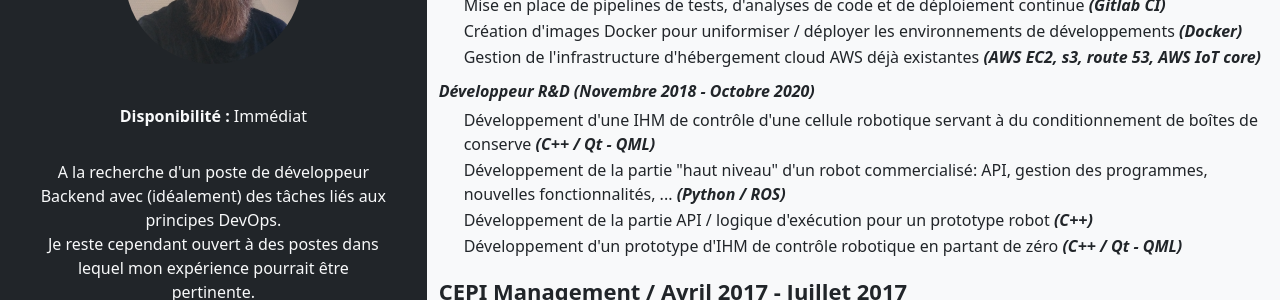
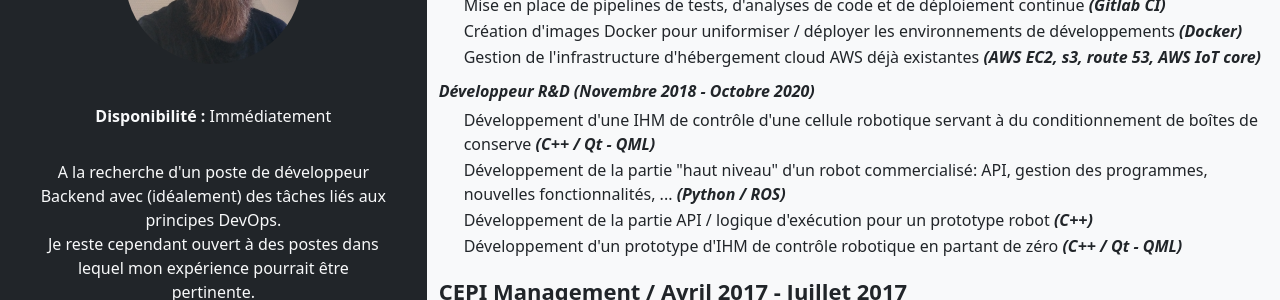
Before and after one commit to Wasta-Geek/curriculum-vitae, a Jekyll site: the page built from docs/fr/index.markdown, in a window 1280 px wide. Shown: the part 404-704 px from the top of the page. Built offline with Jekyll 4.4.1, drawn with Linux system fonts in a browser that asks for light colours.

Commit message:
fix typo FR

```diff
--- a/docs/_data/contact.yml
+++ b/docs/_data/contact.yml
@@ -25,4 +25,4 @@ availability_text:
   fr: "Disponibilité"
 availability_date:
   en: "Immediately"
-  fr: "Immédiat"
+  fr: "Immédiatement"
```
